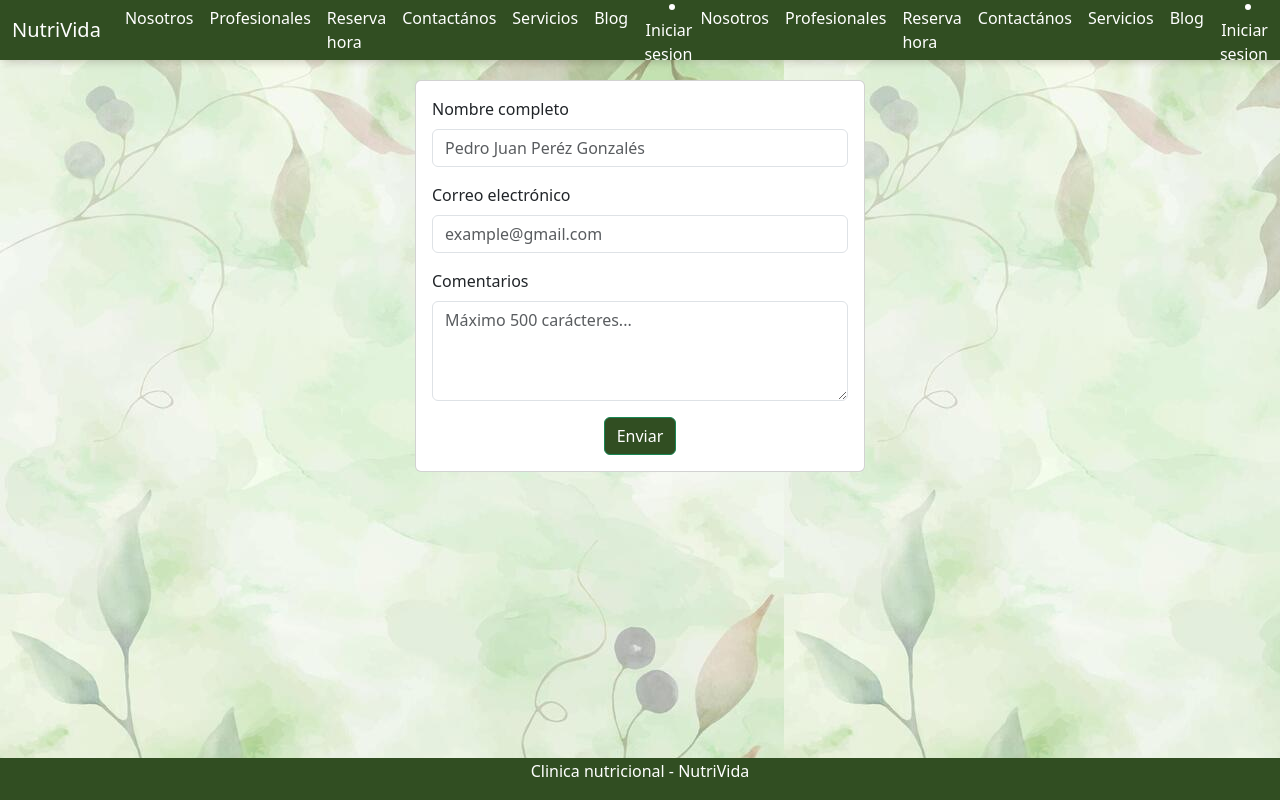
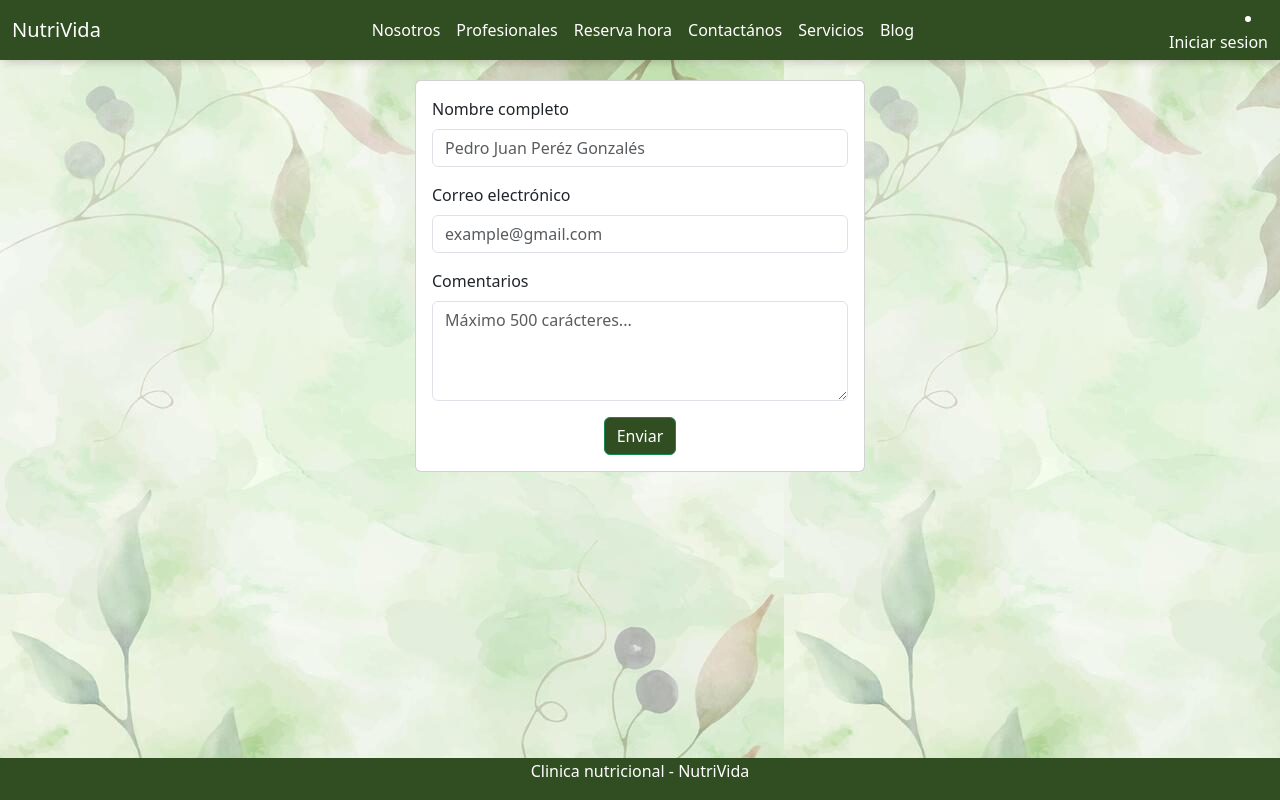
Before and after one commit to yas-mp/Clinica-NutriVida, a plain HTML site: page pages/contactanos.html in a window 1280 px wide. Drawn offline with nearby package versions, Linux system fonts and the light colour scheme.

Commit message:
cambio minimo a contactanos

```diff
--- a/pages/contactanos.html
+++ b/pages/contactanos.html
@@ -60,42 +60,9 @@
                 </li>
               </ul>
               <li class="InicioSesion">
-                <a class="nav-link active" href="#">Iniciar sesion</a>
+                <a class="nav-link active" href="iniciar sesión.html">Iniciar sesion</a>
               </li>
             </div>
-
-
-          <div class="collapse navbar-collapse" id="navbarNavAltMarkup">
-            <ul class="navbar-nav mx-auto">
-              <li class="nav-item">
-                <a class="nav-link active" aria-current="page" href="nosotros.html"
-                  >Nosotros</a
-                >
-              </li>
-              <li class="nav-item">
-                <a class="nav-link active" href="profesionales.html"
-                  >Profesionales</a
-                >
-              </li>
-              <li class="nav-item">
-                <a class="nav-link active" href="#">Reserva hora</a>
-              </li>
-              <li class="nav-item">
-                <a class="nav-link active" href="contactanos.html"
-                  >Contactános</a
-                >
-              </li>
-              <li class="nav-item">
-                <a class="nav-link active" href="#">Servicios</a>
-              </li>
-              <li class="nav-item">
-                <a class="nav-link active" href="blog.html">Blog</a>
-              </li>
-            </ul>
-            <li class="InicioSesion">
-              <a class="nav-link active" href="iniciar sesión.html">Iniciar sesion</a>
-            </li>
-          </div>
         </div>
       </nav>
     </header>
```
